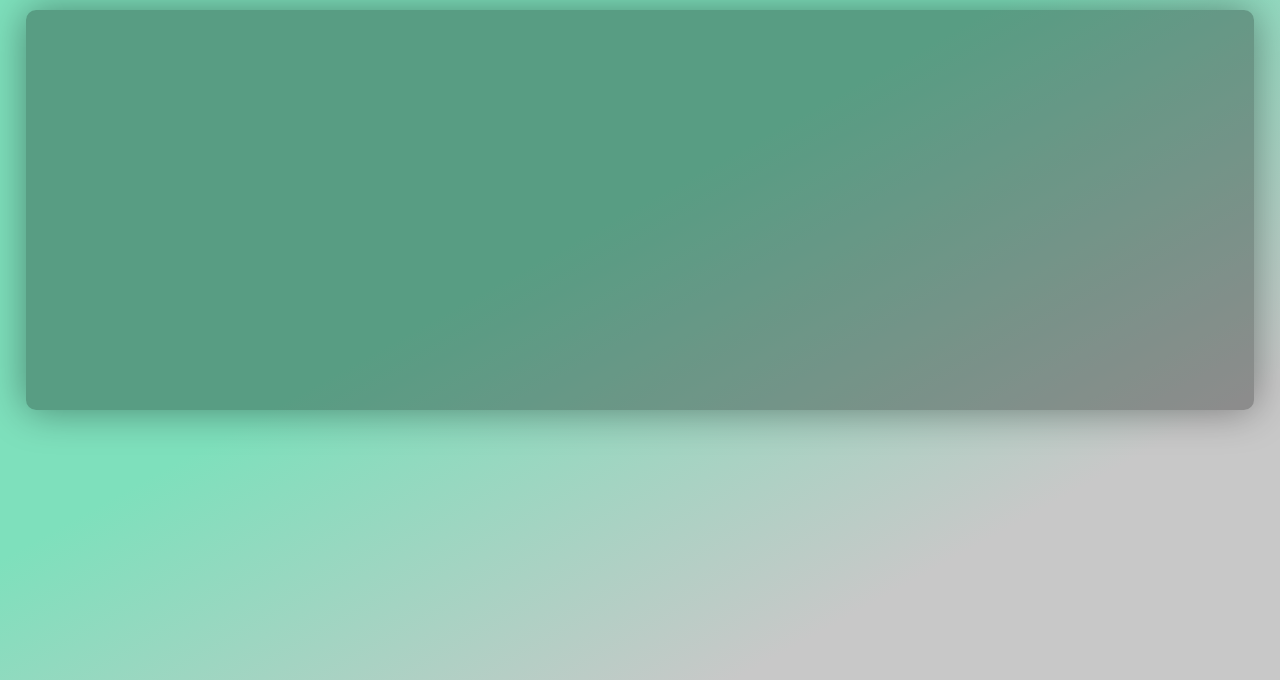
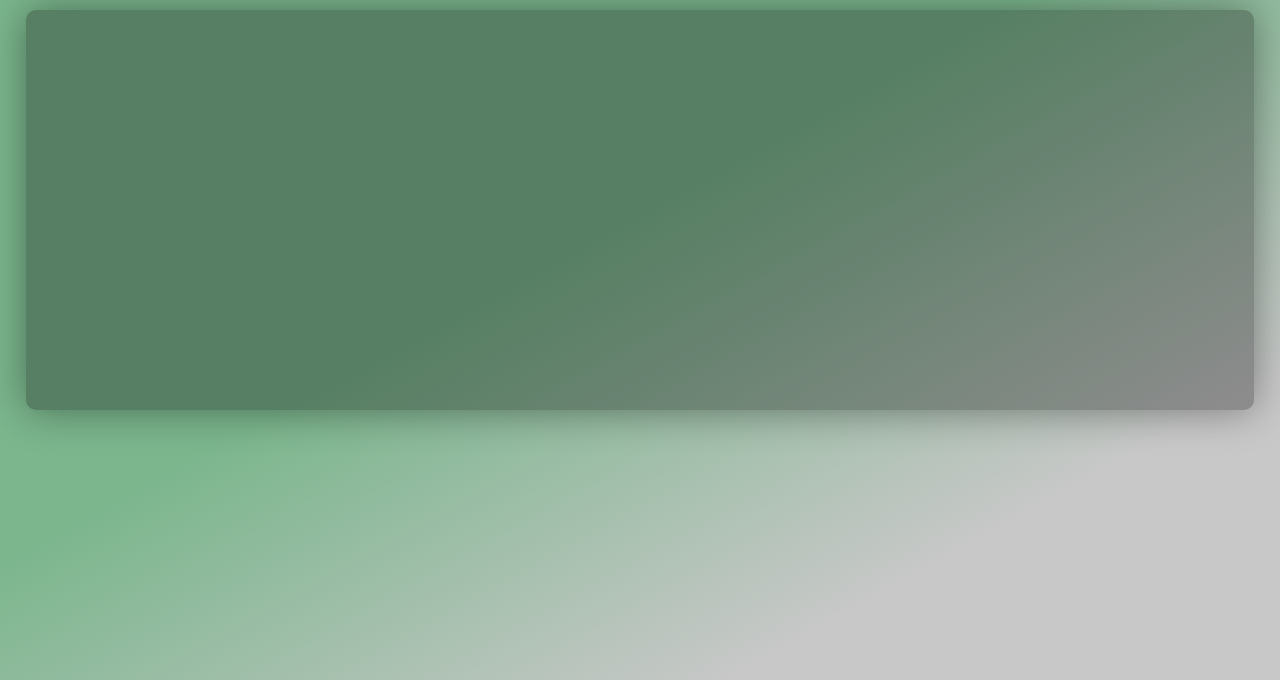
Before and after one commit to akseee/timer, a plain HTML site: page index.html in a window 1280 px wide. Shown: the part 120-800 px from the top of the page. Drawn offline with Linux system fonts and the light colour scheme.

Commit message:
fix: styles

```diff
--- a/styles/index.css
+++ b/styles/index.css
@@ -1,11 +1,11 @@
 :root {
   --accent: #ff7b7b;
-  --green: #4eaf8c;
+  --green: rgb(81, 121, 93);
   --white: #ececec;
   --gradient: linear-gradient(
     331deg,
     rgb(200, 200, 200) 20%,
-    rgb(126, 224, 188) 55%
+    rgb(123, 182, 141) 55%
   );
 }
 
```
